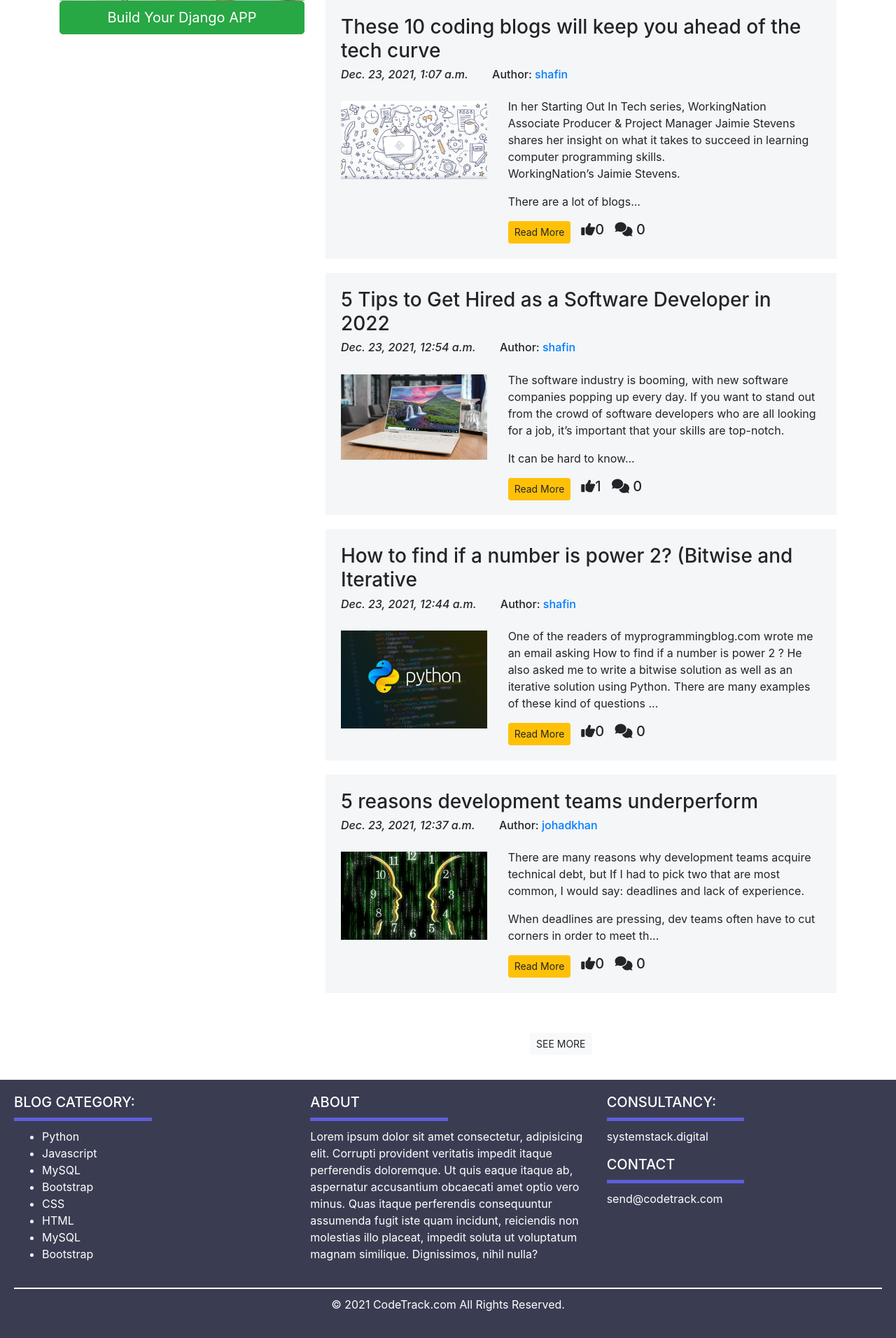
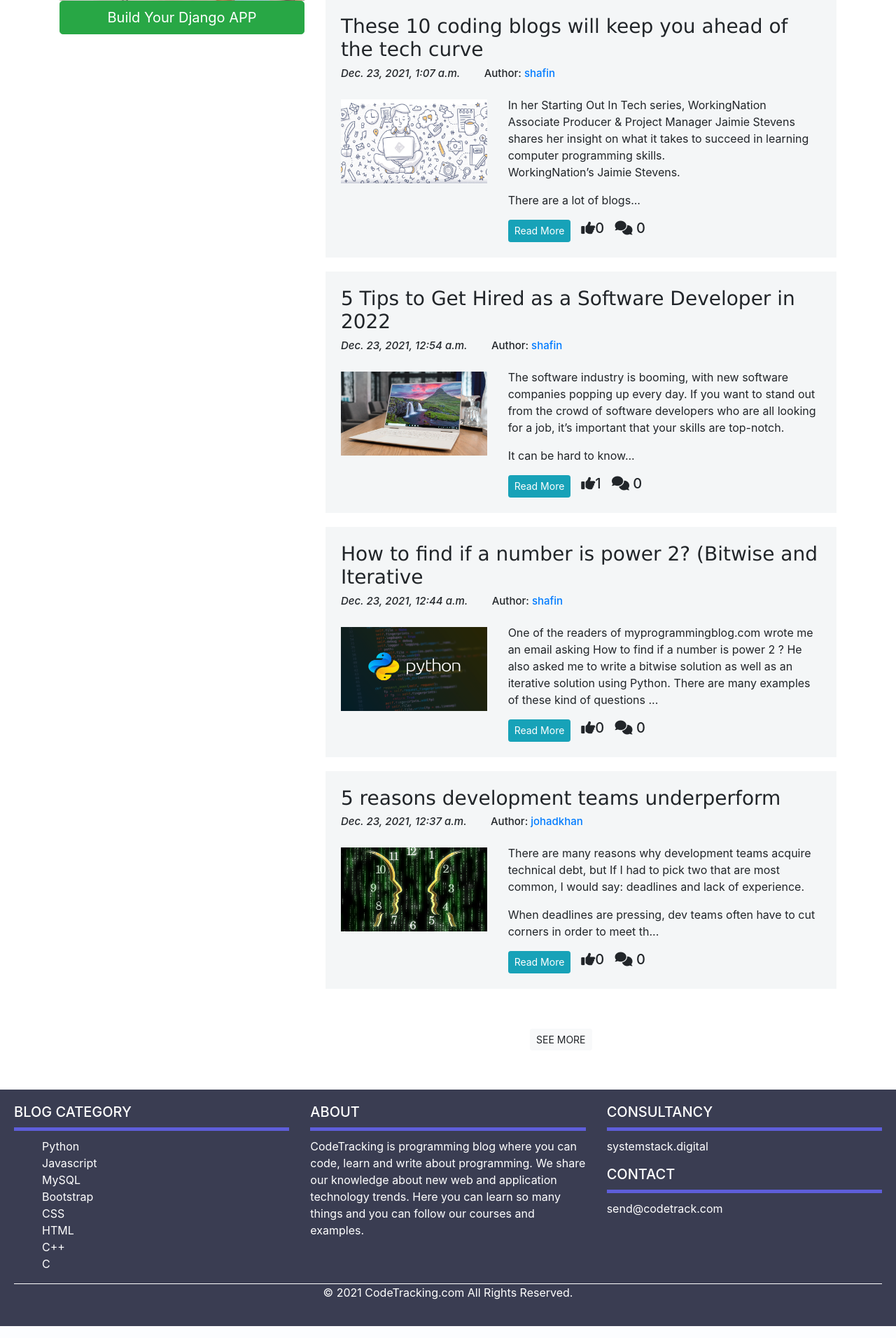
Before and after one commit to raihanalam/codetracking, a Django app: page / in a window 1280 px wide. Shown: the part 680-2592 px from the top of the page at 70% size. Run offline with Django 4.2, Linux system fonts and the light colour scheme; data comes from the database, SQL or seed files in the repository; both versions use the stored data as it was after the commit; some libraries are stand-ins or nearby versions.

Commit message:
design optimized

```diff
--- a/static/css/style.css
+++ b/static/css/style.css
@@ -1,7 +1,10 @@
+.container{
+     margin: 20px 0;
+}
 .theme{
      width: 100%;
 }
-.theme> .th-body{
+#th-body{
      display: flex;
      flex-direction: column;
      justify-content: center;
@@ -11,12 +14,12 @@
      color: white;
      padding: 40px 0px;
 }
-.theme> .th-body >p , h1{
+#th-body >p , h1{
      text-align: center;
 }
 .smart-ul{
      height: 5px;
-     width: 50%;
+     width: 100%;
      background-color: rgb(94, 94, 218);
      margin: 10px 0;
 }
@@ -40,20 +43,26 @@
 #home-blog:hover{
      box-shadow: 0 4px 8px 0 rgba(0, 0, 0, 0.2), 0 6px 20px 0 rgba(0, 0, 0, 0.19);
 }
+#home-blog .bd-1>h6{
+     font-size: 15px;
+}
 #home-blog .bd-1, .bd-2{
      display: flex;
 }
 #footer{
      background-color: rgb(58, 61, 82);
      color: white;
-     padding: 10px;
      width: 100%;
      padding: 20px;
 }
-#footer > p{
+#foot-p{
      text-align: center;
-     padding-top: 10px;
-     margin-top: 20px;
-     text-align: center;
-     border-top: 2px solid white;
+     border-top: 1px solid white;
 }
+#foot-ul>li>a{
+     text-decoration: none;
+     color: white;
+}
+#foot-ul>li>a:hover{
+     color: rgb(99, 126, 243);
+}
--- a/templates/App_Blog/blog_details.html
+++ b/templates/App_Blog/blog_details.html
@@ -9,7 +9,7 @@
      <div class="row">
           <div class="col-6">
                <h2>{{blog.blog_title}}</h2>
-               <h4>Posted By: {{blog.author}}</h4>
+               <h6>Author: {{blog.author}}</h6>
                <i><h6>Publish On: {{blog.publish_date}}</h6></i>
                <i><h6>Updated On: {{blog.update_date}}</h6></i>
 
--- a/templates/base.html
+++ b/templates/base.html
@@ -19,7 +19,7 @@
 </head>
 <body>
      <nav class="navbar navbar-expand-lg navbar-light" style="background-color: #e3f2fd;">
-          <a class="navbar-brand" href="{% url 'index' %}"><span style="font-size: 30px;"> <code>&#60;code&#62;</code><u>Track</u></span></a>
+          <a class="navbar-brand" href="{% url 'index' %}"><u style="font-size: 30px;"> <code>&#60;code&#62;</code><span style="font-size: 25px;">Tracking</span></u></a>
           <button class="navbar-toggler" type="button" data-toggle="collapse" data-target="#navbarTogglerDemo02" aria-controls="navbarTogglerDemo02" aria-expanded="false" aria-label="Toggle navigation">
             <span class="navbar-toggler-icon"></span>
           </button>
@@ -67,28 +67,27 @@
         <div id="footer">
           <div class="row">
             <div class="col-md-4">
-              <h5>BLOG CATEGORY:</h5>
+              <h5>BLOG CATEGORY</h5>
               <div class="smart-ul"></div>
-              <ul>
-                <li>Python</li>
-                <li>Javascript</li>
-                <li>MySQL</li>
-                <li>Bootstrap</li>
-                <li>CSS</li>
-                <li>HTML</li>
-                <li>MySQL</li>
-                <li>Bootstrap</li>
+              <ul id="foot-ul" style="list-style-type:none;">
+                <li><a href="#">Python</a></li>
+                <li><a href="#">Javascript</a></li>
+                <li><a href="#">MySQL</a></li>
+                <li><a href="#">Bootstrap</a></li>
+                <li><a href="#">CSS</a></li>
+                <li><a href="#">HTML</a></li>
+                <li><a href="#">C++</a></li>
+                <li><a href="#">C</a></li>
               </ul>
 
             </div>
             <div class="col-md-4">
               <h5>ABOUT</h5>
               <div class="smart-ul"></div>
-              <p>Lorem ipsum dolor sit amet consectetur, adipisicing elit. Corrupti provident veritatis impedit itaque perferendis doloremque. Ut quis eaque itaque ab, aspernatur accusantium obcaecati amet optio vero minus. Quas itaque perferendis consequuntur assumenda fugit iste quam incidunt, reiciendis non molestias illo placeat, impedit soluta ut voluptatum magnam similique. Dignissimos, nihil nulla?</p>
-
+              <p>CodeTracking is programming blog where you can code, learn and write about programming. We share our knowledge about new web and application technology trends. Here you can learn so many things and you can follow our courses and examples.   </p>
             </div>
             <div class="col-md-4">
-              <h5>CONSULTANCY:</h5>
+              <h5>CONSULTANCY</h5>
               <div class="smart-ul"></div>
               <p>systemstack.digital</p>
               <h5>CONTACT</h5>
@@ -96,7 +95,7 @@
               <P>send@codetrack.com</P>
             </div>
           </div>
-          <p> © 2021 CodeTrack.com All Rights Reserved.</p>
+          <p id="foot-p"> © 2021 CodeTracking.com All Rights Reserved.</p>
         </div>
 
 </body>
--- a/templates/home.html
+++ b/templates/home.html
@@ -3,15 +3,20 @@
 
 {% load custom_filters %}
 
-{% block title%} CodeTrack | Home {% endblock%}
+{% block title%} CodeTracking | Home {% endblock%}
 
 
 {%block body_block%}
 <div class="theme">
-     <div class="th-body">
+     <div id="th-body">
           <h1>Code, Write, Learn</h1>
           <p>Coding can be difficult, when you are alone.</p>
-          <a href="#" class="btn btn-warning">Start Writing</a>
+          {% if user.is_authenticated%}
+               <a href="{% url 'App_Blog:create_blog'%}" class="btn btn-light">Start Writing</a>
+          {% else %}
+               <a href="{% url 'App_Login:signin'%}" class="btn btn-light">Start Writing</a>
+          {% endif%}
+
      </div>
 </div>
 <div class="container">
@@ -28,8 +33,6 @@
                     <a href="#" class="btn btn-primary btn-sm">MySQL</a>
                     <a href="#" class="btn btn-primary btn-sm">C</a>
                     <a href="#" class="btn btn-primary btn-sm">C++</a>
-                    <a href="#" class="btn btn-primary btn-sm">Java</a>
-                    <a href="#" class="btn btn-primary btn-sm">Python</a>
 
                </div>
                <div id="build-app">
@@ -46,7 +49,7 @@
                {% for blog in blogs %}
                     {% if forloop.counter <= 5 %}
                     <div id="home-blog">
-                         <h3>{{blog.blog_title }}</h3>
+                         <h3 style="font-family:Verdana, Geneva, Tahoma, sans-serif;">{{blog.blog_title }}</h3>
                          <div class="bd-1">
                               <h6><i>{{blog.publish_date}}</i></h6>
                               <h6 style="margin-left: 5%;">Author: <a href="#">{{ blog.author}}</a></h6>
@@ -54,14 +57,14 @@
 
                          <div class="row">
                               <div class="col-sm-4">
-                                   <img style="margin-top: 20px;" src="/media/{{blog.blog_image}}" alt="{{blog.blog_title}}" title="{{blog.blog_title}}" width="100%">
+                                   <img style="margin-top: 20px;" src="/media/{{blog.blog_image}}" alt="{{blog.blog_title}}" title="{{blog.blog_title}}" width="100%" height="120px">
                               </div>
                               <div class="col-sm-8">
                                    <p>
                                         {{blog.blog_content | range_filter | linebreaks}}
                                    </p>
                                    <div class="bd-2">
-                                        <a href="{% url 'App_Blog:blog_details' slug=blog.slug %}" class="btn btn-warning btn-sm">Read More</a>
+                                        <a href="{% url 'App_Blog:blog_details' slug=blog.slug %}" class="btn btn-info btn-sm">Read More</a>
                                         <h6 style="margin-left: 15px; font-size: 20px;"><i class="fas fa-thumbs-up"></i>{{blog.liked_blog.count}} <i style="margin-left: 10px;"class="fas fa-comments"></i>  {{blog.blog_comment.count}}</h6>
                                    </div>
 
@@ -71,7 +74,7 @@
                     </div>
                     {% endif %}
                {% endfor %}
-               <a class="btn btn-light btn-sm" style="position: relative; left: 40%; margin: 5% 0;"href="{% url 'App_Blog:blog_list'%}">SEE MORE</a>
+               <a class="btn btn-light btn-sm" style="position: relative; left: 40%; margin: 5% 0;" href="{% url 'App_Blog:blog_list'%}">SEE MORE</a>
           </div>
      </div>
 </div>
```
Also changed, not shown: templates/App_Blog/blog_list.html (+7 -7 lines), templates/App_Blog/my_blogs.html (+5 -5 lines), db.sqlite3, media/blog_images/blog-3.jpeg (deleted), media/blog_images/blog-3_mCqzO0p.jpeg (added).
